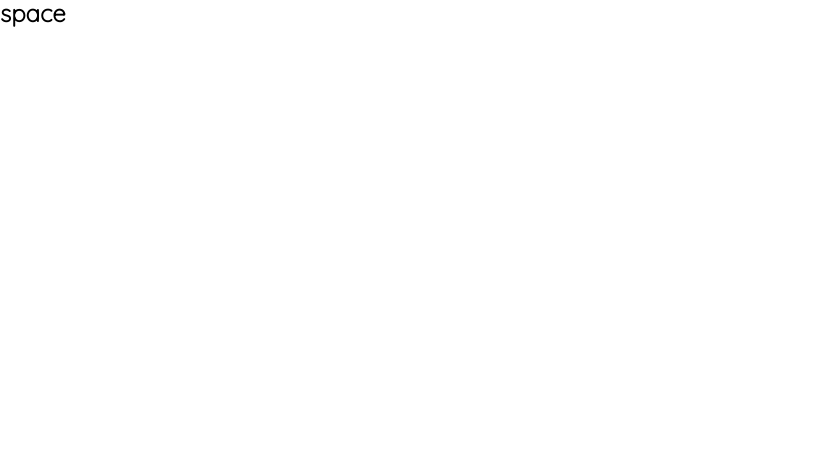
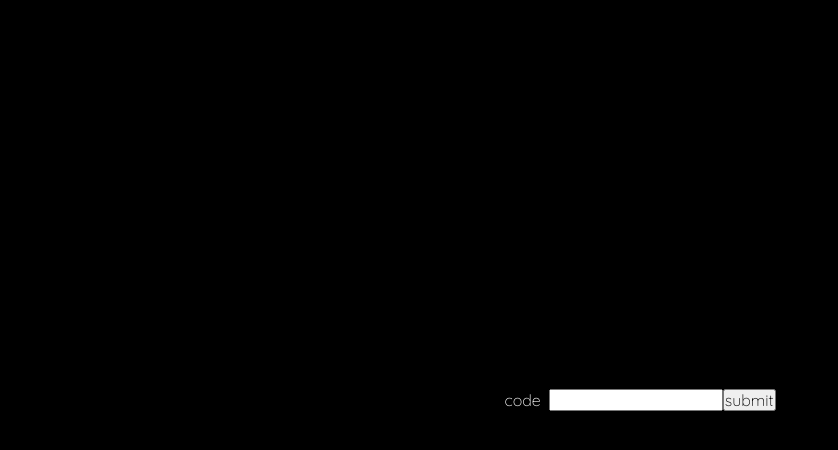
Before and after one commit to shawnkelleydev/first-light-web, a Next.js app: page /space in a window 1280 px wide. Shown: the top 450 px of the page, without its empty margins (0-838 px from the left). Built offline with nearby package versions, Linux system fonts and the light colour scheme.

Commit message:
add useAuthData

```diff
--- /dev/null
+++ b/components/AuthWrapper/Auth/index.js
@@ -0,0 +1,21 @@
+import styles from './styles.module.css'
+
+export default function Auth({ error, input, onChange, onSubmit }) {
+  return (
+    <div className={styles.auth}>
+      <form onSubmit={onSubmit}>
+        <label htmlFor='code'>
+          <span>code</span>
+          <input
+            id='code'
+            type='number'
+            value={input}
+            onChange={onChange}
+          />
+        </label>
+        <button type='submit'>submit</button>
+      </form>
+      <span>{error}</span>
+    </div>
+  )
+}
--- /dev/null
+++ b/components/AuthWrapper/Auth/styles.module.css
@@ -0,0 +1,14 @@
+.auth {
+  align-items: center;
+  background: #000;
+  color: #fff;
+  display: flex;
+  flex-direction: column;
+  height: 100vh;
+  justify-content: center;
+  width: 100vw;
+}
+
+.auth input {
+  margin: 0 0 0 8px;
+}
--- /dev/null
+++ b/components/AuthWrapper/index.js
@@ -0,0 +1,19 @@
+import Auth from './Auth'
+
+import useAuthData from './useAuthData'
+
+export default function AuthWrapper({ children }) {
+  const [dispatch, handleSubmit, state] = useAuthData()
+  const { error, input, isAuthorized } = state
+
+  if (isAuthorized) return children
+
+  return (
+    <Auth
+      error={error}
+      input={input}
+      onChange={e => dispatch({ type: 'SET_INPUT', input: e.target.value })}
+      onSubmit={handleSubmit}
+    />
+  )
+}
--- /dev/null
+++ b/components/AuthWrapper/useAuthData.js
@@ -0,0 +1,38 @@
+import { useReducer } from 'react'
+import { authenticate } from 'services/auth'
+
+export default function useAuthData() {
+  const initialState = {
+    error: '',
+    input: '',
+    isAuthorized: false,
+  }
+
+  const reducer = (state, action) => {
+    switch (action.type) {
+      case 'SET_INPUT':
+        return { ...state, input: action.input }
+      case 'AUTHORIZE':
+        return { ...initialState, isAuthorized: true }
+      case 'SET_ERROR':
+        return { ...initialState, error: action.error }
+      default:
+        return { ...initialState, error: 'Oops...Something went wrong.' }
+    }
+  }
+
+  const [state, dispatch] = useReducer(reducer, initialState)
+
+  const handleSubmit = async e => {
+    e.preventDefault()
+
+    if (state.input.length > 0) {
+      const status = await authenticate(state.input)
+
+      if (status === 200) dispatch({ type: 'AUTHORIZE' })
+      else dispatch({ type: 'SET_ERROR', error: 'Wrong code.' })
+    } else dispatch({ type: 'SET_ERROR', error: 'Please provide input.' })
+  }
+
+  return [dispatch, handleSubmit, state]
+}
--- a/pages/_app.js
+++ b/pages/_app.js
@@ -1,10 +1,14 @@
-import PageWrapper from 'components/PageWrapper'
-
 import 'normalize.css'
 import 'styles/globals.css'
 
+import AuthWrapper from 'components/AuthWrapper'
+
 function MyApp({ Component, pageProps }) {
-  return <Component {...pageProps} />
+  return (
+    <AuthWrapper>
+      <Component {...pageProps} />
+    </AuthWrapper>
+  )
 }
 
 export default MyApp
--- /dev/null
+++ b/services/auth.js
@@ -0,0 +1,8 @@
+export const authenticate = async code => {
+  const url = '/api/auth'
+  const response = await fetch(url, { headers: { code } }).catch(error =>
+    console.error(error)
+  )
+
+  return response.status
+}
```
Also changed, not shown: components/Auth/index.js (deleted, +0 -7 lines), components/Auth/styles.module.css (deleted), 1 other file (tests, documents, lock files or other folders).
